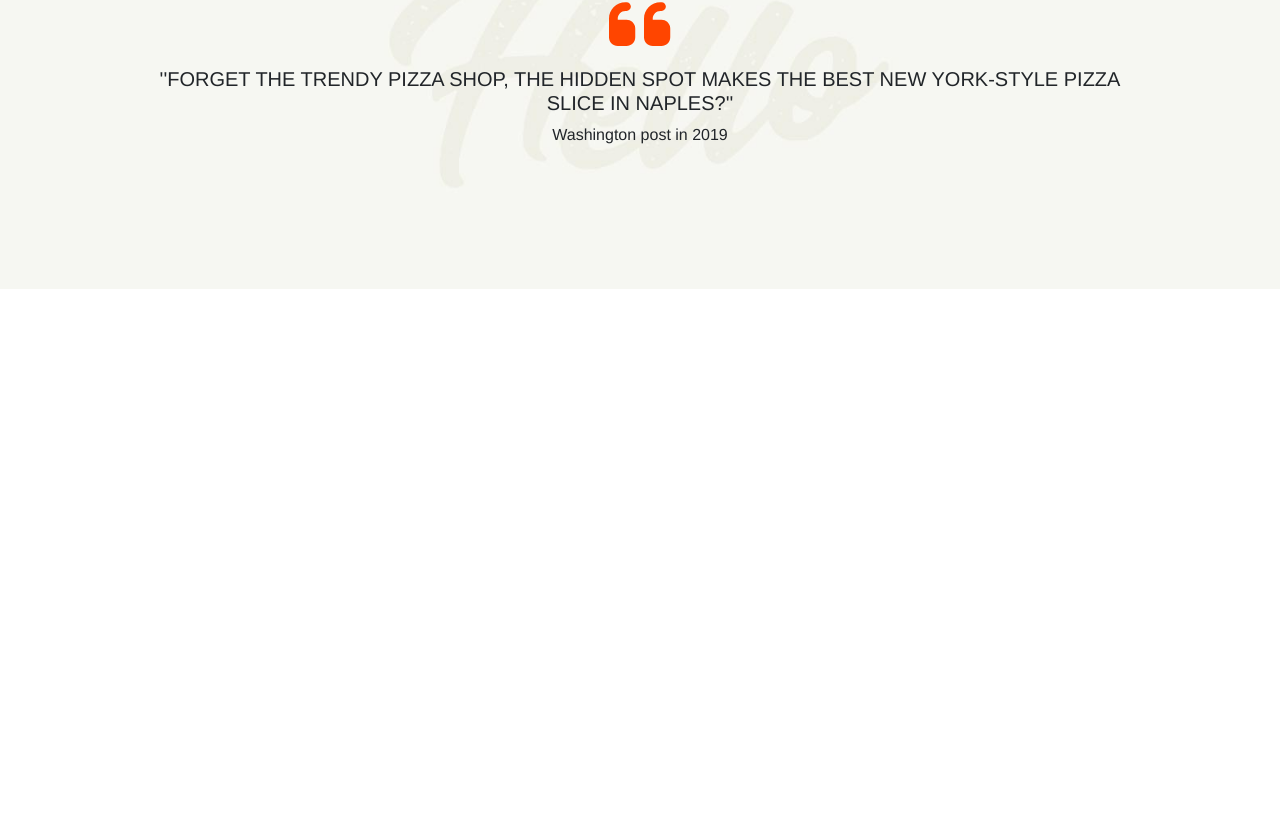
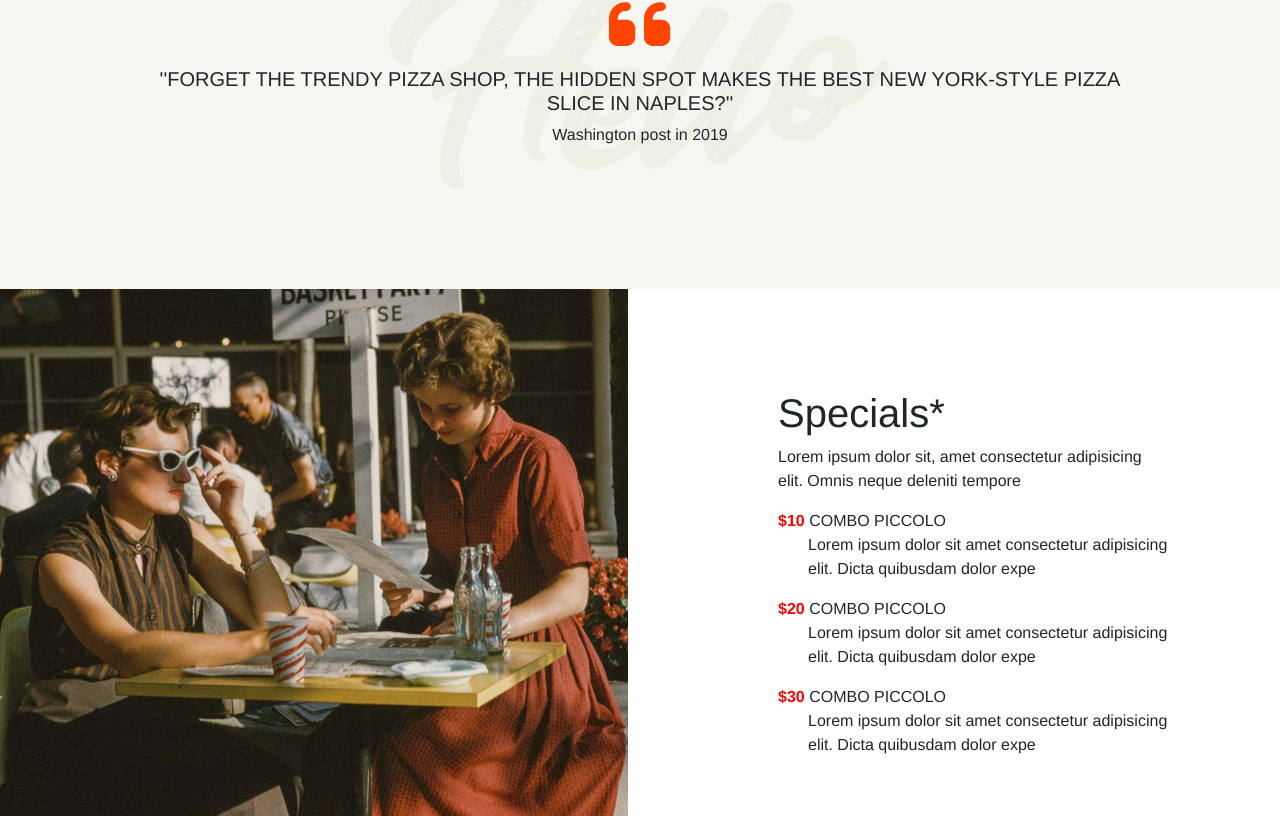
Before and after one commit to Nali1919/proj-html-vuejs, a Vue app: page / in a window 1280 px wide. Shown: the part 737-1553 px from the top of the page. Before the commit the page ends 1026 px from the top, so only its background shows below. Built offline with nearby package versions, Linux system fonts and the light colour scheme.

Commit message:
Creo terza sezione main

```diff
--- a/src/components/ImageMainComponent.vue
+++ b/src/components/ImageMainComponent.vue
@@ -2,7 +2,7 @@
   <div class="ac-container my-1">
     <div class="ac-row ">
         <div class="col">
-            <img  src="../assets/img/h3-img-1.jpg" alt="">
+            <img class="ii"  src="../assets/img/h3-img-1.jpg" alt="">
         </div>
         <div class="col">
             <img  src="../assets/img/h3-img-2.jpg" alt="">
@@ -36,5 +36,4 @@
 }
 
 
-
 </style>
--- a/src/components/MainComponent.vue
+++ b/src/components/MainComponent.vue
@@ -2,17 +2,20 @@
 <div>
 <ImageMainComponent />
 <SentenceComponent />
+<PriceComponent />
 </div>
 </template>
 
 <script>
 import ImageMainComponent from "./ImageMainComponent.vue";
 import SentenceComponent from "./SentenceComponent.vue";
+import PriceComponent from "./PriceComponent.vue";
 export default {
     name: 'MainComponent',
     components: {
     ImageMainComponent,
-    SentenceComponent
+    SentenceComponent,
+    PriceComponent
 }
 
 }
--- /dev/null
+++ b/src/components/PriceComponent.vue
@@ -0,0 +1,54 @@
+<template>
+  <div class="ac-container m">
+    <div class="row">
+        <div class="col-6">
+            <img src="../assets/img/h1-img-4.jpg" alt="">
+        </div>
+        <div class="col-6 ac-price ">
+             <h1>Specials*</h1>
+             <p>Lorem ipsum dolor sit, amet consectetur adipisicing elit. Omnis neque deleniti tempore</p>
+
+             <div>
+                <span><strong>$10</strong> COMBO PICCOLO</span>
+                <p class="kk"> Lorem ipsum dolor sit amet consectetur adipisicing elit. Dicta quibusdam dolor expe</p>
+             </div>
+               <div>
+                <span> <strong>$20</strong> COMBO PICCOLO</span>
+                <p class="kk"> Lorem ipsum dolor sit amet consectetur adipisicing elit. Dicta quibusdam dolor expe</p>
+             </div>
+               <div>
+                <span> <strong>$30</strong> COMBO PICCOLO</span>
+                <p class="kk"> Lorem ipsum dolor sit amet consectetur adipisicing elit. Dicta quibusdam dolor expe</p>
+             </div>
+         </div>
+
+    </div>
+  </div>
+</template>
+
+<script>
+export default {
+name: 'PriceComponent'
+
+}
+</script>
+
+<style lang="scss" scoped>
+.ac-container img{
+width: 100%;
+}
+.ac-price{
+max-width: 400px;
+margin: 0 auto;
+margin-top: 100px;
+}
+.kk{
+position: relative;
+left: 30px;
+}
+strong{
+    color: red;
+}
+
+
+</style>
```
